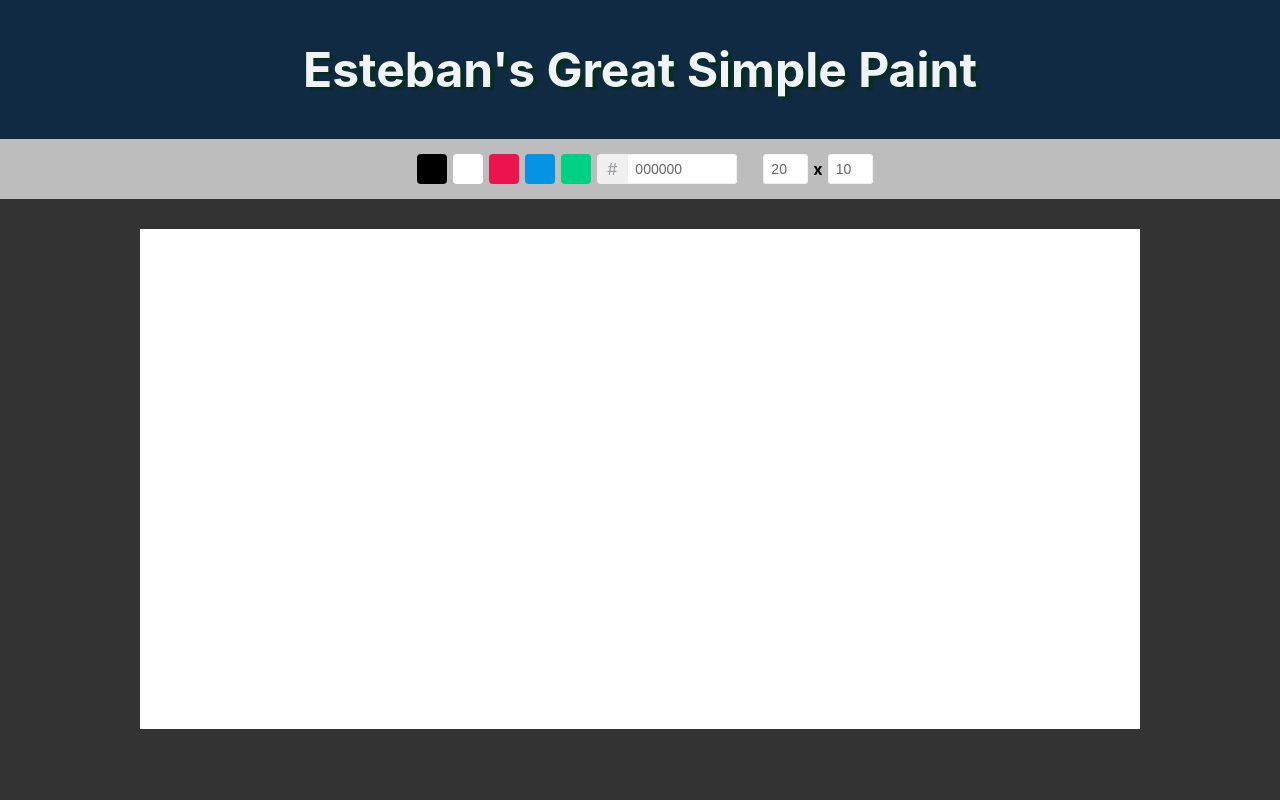
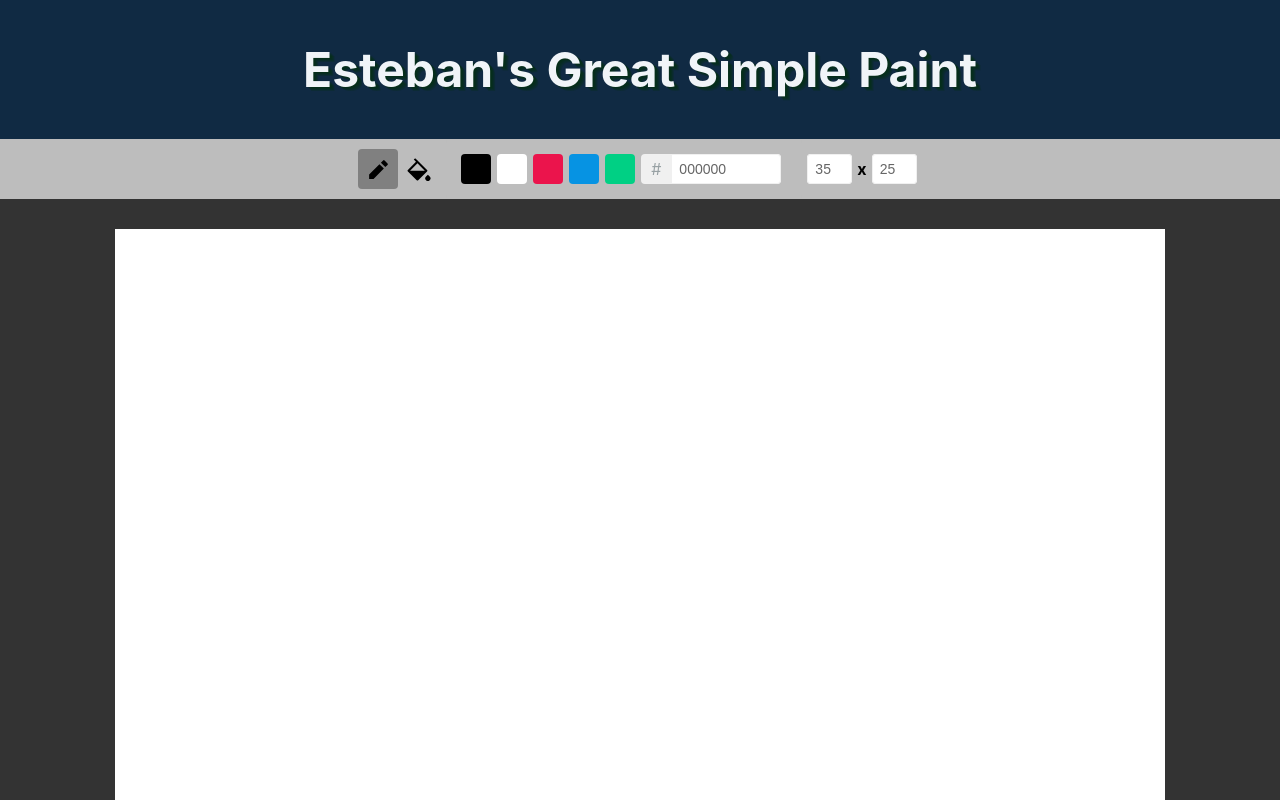
Before and after one commit to es-romo/simple-paint, a React (Create React App) app: page / in a window 1280 px wide. Shown: the top 800 px of the page. Built offline with nearby package versions, Linux system fonts and the light colour scheme.

Commit message:
Add tools functionality

```diff
--- a/src/App.tsx
+++ b/src/App.tsx
@@ -1,5 +1,6 @@
 import {useState} from 'react'
 import {RGBColor} from 'react-color'
+import ToolContext, {ToolOption} from './state/Tool'
 import ColorContext from './state/Color'
 import DimensionsContext, {IDimensions} from './state/Dimensions'
 import Title from './components/Title'
@@ -9,6 +10,7 @@ import './App.css';
 
 function App() {
 
+  const [tool,setTool] = useState<ToolOption>(ToolOption.PENCIL)
   const [color,setColor] = useState<RGBColor>({
     r:0,
     g:0,
@@ -16,19 +18,21 @@ function App() {
     a:1
   })
   const [dimensions, setDimensions] = useState<IDimensions>({
-    width: 20,
-    height: 10 ,
-    ratio: 50
+    width: 35,
+    height: 25,
+    ratio: 30
   })
 
   return (
     <div className="App">
       <Title/>
       <ColorContext.Provider value={{color, setColor}}>
-        <DimensionsContext.Provider value={{dimensions,setDimensions}}>
-          <ToolBox/>
-          <Board/>
-        </DimensionsContext.Provider>
+        <ToolContext.Provider value={{tool,setTool}}>
+          <DimensionsContext.Provider value={{dimensions,setDimensions}}>
+            <ToolBox/>
+            <Board/>
+          </DimensionsContext.Provider>
+        </ToolContext.Provider>
       </ColorContext.Provider>
     </div>
   );
--- a/src/components/Board/index.tsx
+++ b/src/components/Board/index.tsx
@@ -3,12 +3,14 @@ import Canvas from './Canvas'
 import {useRef, useEffect, useState, useContext} from 'react'
 import ColorContext from '../../state/Color'
 import DimensionsContext from '../../state/Dimensions'
+import ToolContext, {ToolOption} from '../../state/Tool'
 
 export default function Board() {
 
     //Context
     const color = useContext(ColorContext)!.color
     const dimensions = useContext(DimensionsContext)!.dimensions
+    const tool = useContext(ToolContext)!.tool
 
     //Hooks
     const canvasRef = useRef<HTMLCanvasElement>(null)
@@ -25,18 +27,17 @@ export default function Board() {
     },[board,dimensions.width,dimensions.height,dimensions.ratio])
 
     //Event Handlers
-    function handleLeftClick(e: React.MouseEvent<HTMLCanvasElement, MouseEvent>){
+    function handleCLick(e: React.MouseEvent<HTMLCanvasElement, MouseEvent>){
         const {x, y} = getPixelOrigin(e.pageX, e.pageY)
-        board!.drawPixel(x,y,color)
+        switch (tool) {
+            case ToolOption.PENCIL:
+                board!.drawPixel(x,y,color)
+                break;
+            case ToolOption.FILL:
+                board!.fill(x,y,color)
+                break;
+        }
     }
-
-    function handleRightClick(e: React.MouseEvent<HTMLCanvasElement, MouseEvent>){
-        e.preventDefault()
-        const {x, y} = getPixelOrigin(e.pageX, e.pageY)
-        console.log({x,y})
-        board?.fill(x,y,color)
-    }
-
     //Helper functions
     function getPixelOrigin(x: number,y: number){
         const canvas = canvasRef.current!
@@ -58,8 +59,7 @@ export default function Board() {
         <div className='board'>
             <canvas
                 ref={canvasRef}
-                onClick={ e => handleLeftClick(e)}
-                onContextMenu={ e => handleRightClick(e) }
+                onClick={ e => handleCLick(e)}
             >
             </canvas>
         </div>
--- /dev/null
+++ b/src/components/ToolBox/Tools/Tools.css
@@ -0,0 +1,25 @@
+.Tools{
+    display: flex;
+    justify-content: space-between;
+    align-items: center;
+    min-width: 65px;
+    padding-right: 8px;
+}
+
+.Tools-Container{
+    height: 40px;
+    width: 40px;
+    display: flex;
+    justify-content: center;
+    align-items: center;
+    border-radius: 4px;
+}
+
+.Tools-Selected{
+    background-color: grey;
+}
+
+.Tools-Tool{
+    width: 25px;
+    height: 25px;
+}
--- /dev/null
+++ b/src/components/ToolBox/Tools/index.tsx
@@ -0,0 +1,27 @@
+import './Tools.css'
+import {useContext} from 'react'
+import ToolContext, {ToolOption} from '../../../state/Tool'
+
+import { RiPencilFill,RiPaintFill } from 'react-icons/ri';
+
+export default function Tools() {
+
+    const {tool,setTool} = useContext(ToolContext)!
+
+    return(
+        <div className="Tools">
+            <div
+                className={tool === ToolOption.PENCIL ? 'Tools-Container Tools-Selected' : 'Tools-Container'}>
+                <RiPencilFill
+                    className='Tools-Tool'
+                    onClick={()=>{setTool(ToolOption.PENCIL)}}/>
+            </div>
+            <div
+                className={tool === ToolOption.FILL ? 'Tools-Container Tools-Selected' : 'Tools-Container'}>
+                <RiPaintFill
+                    className='Tools-Tool'
+                    onClick={()=>{setTool(ToolOption.FILL)}}/>
+            </div>
+        </div>
+    )
+}
--- a/src/components/ToolBox/index.tsx
+++ b/src/components/ToolBox/index.tsx
@@ -1,10 +1,12 @@
 import './ToolBox.css'
 import ColorPicker from './ColorPicker'
 import Dimensions from './Dimensions'
+import Tools from './Tools'
 
 function ToolBox() {
     return(
         <div className='ToolBox'>
+            <Tools/>
             <ColorPicker/>
             <Dimensions/>
         </div>
--- /dev/null
+++ b/src/state/Tool.tsx
@@ -0,0 +1,14 @@
+import {Dispatch, SetStateAction} from 'react'
+import {createContext} from 'react'
+
+export enum ToolOption {
+    PENCIL,
+    FILL
+}
+
+interface IToolContext {
+    tool: ToolOption,
+    setTool: Dispatch<SetStateAction<ToolOption>>
+}
+
+export default createContext<IToolContext | null>(null)
```
